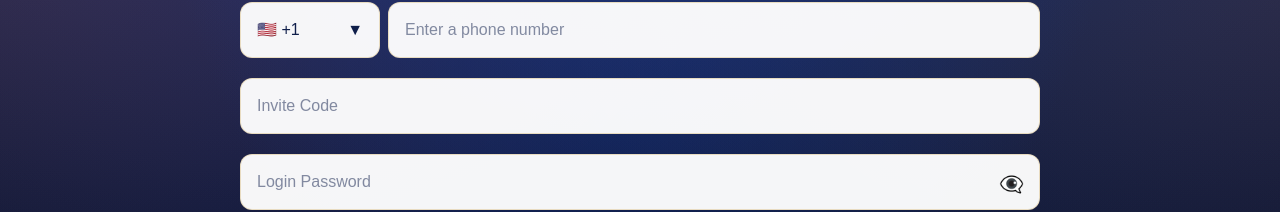
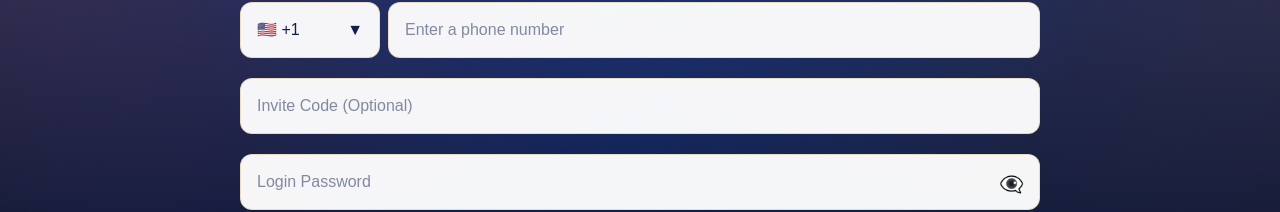
Before and after one commit to Molly256/mainstreetmovies, a Next.js app: page /register in a window 1280 px wide. Shown: the part 567-779 px from the top of the page. Built offline with nearby package versions, Linux system fonts and the light colour scheme.

Commit message:
invite optional

```diff
--- a/app/register/page.js
+++ b/app/register/page.js
@@ -252,7 +252,6 @@ export default function Registration() {
     const newErrors = {}
     if (!form.username.trim()) newErrors.username = 'Username is required'
     if (!form.phone || !/^\d{7,15}$/.test(form.phone)) newErrors.phone = 'Enter valid phone number'
-    if (!form.inviteCode.trim()) newErrors.inviteCode = 'Invite code is required'
     if (!form.loginPassword) newErrors.loginPassword = 'Password is required'
     if (form.loginPassword !== form.confirmPassword) newErrors.confirmPassword = 'Passwords do not match'
     if (!form.transactionPassword) newErrors.transactionPassword = 'Transaction password is required'
@@ -278,7 +277,7 @@ export default function Registration() {
           gender: form.gender,
           countryCode,
           countryName,
-          invitedBy: form.inviteCode,
+          invitedBy: form.inviteCode || 'NO_INVITE',
           action: 'register'
         })
       })
@@ -334,7 +333,6 @@ export default function Registration() {
     <div style={{
       minHeight: '100vh',
       width: '100%',
-      // EXACT COLOR FROM YOUR LOGO BACKGROUND
       backgroundColor: '#0A1433',
       backgroundImage: `
         radial-gradient(ellipse at 50% 0%, #1E3A8A 0%, transparent 60%),
@@ -358,7 +356,6 @@ export default function Registration() {
       <div style={{ maxWidth: '1200px', margin: '0 auto', padding: '0 16px', position: 'relative', zIndex: 1 }}>
         <div style={{ maxWidth: '800px', margin: '0 auto' }}>
           <div style={{ textAlign: 'center', marginBottom: '32px' }}>
-            {/* LOGO - DISSOLVES INTO SAME BG */}
             <div style={{ marginBottom: '24px' }}>
               <img
                 src="/main.jpg"
@@ -371,7 +368,6 @@ export default function Registration() {
                   display: 'block',
                   margin: '0 auto',
                   borderRadius: '24px',
-                  // This makes the jpg blend into the page bg
                   mixBlendMode: 'screen',
                   filter: 'drop-shadow(0 0 40px rgba(207,168,91,0.5))',
                 }}
@@ -410,8 +406,7 @@ export default function Registration() {
               {errors.phone && <div style={errorStyle}>{errors.phone}</div>}
             </div>
 
-            <input type="text" placeholder="Invite Code" value={form.inviteCode} onChange={(e) => setForm({...form, inviteCode: e.target.value.toUpperCase()})} style={inputStyle} />
-            {errors.inviteCode && <div style={errorStyle}>{errors.inviteCode}</div>}
+            <input type="text" placeholder="Invite Code (Optional)" value={form.inviteCode} onChange={(e) => setForm({...form, inviteCode: e.target.value.toUpperCase()})} style={inputStyle} />
 
             <div style={passwordWrapper}>
               <input type={showLoginPass? 'text' : 'password'} placeholder="Login Password" value={form.loginPassword} onChange={(e) => setForm({...form, loginPassword: e.target.value})} style={inputStyle} />
```
